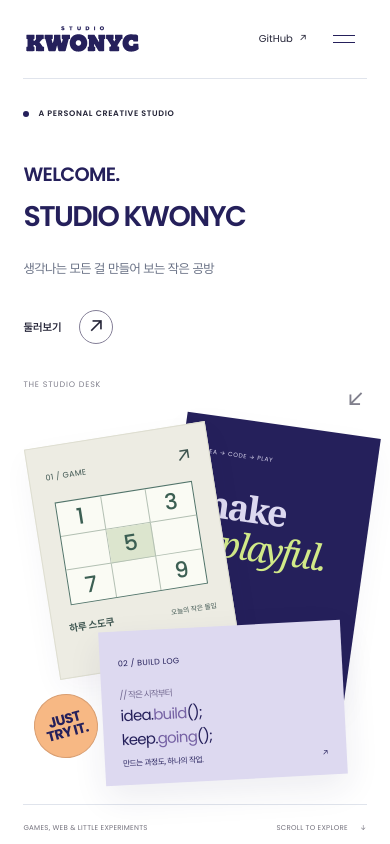
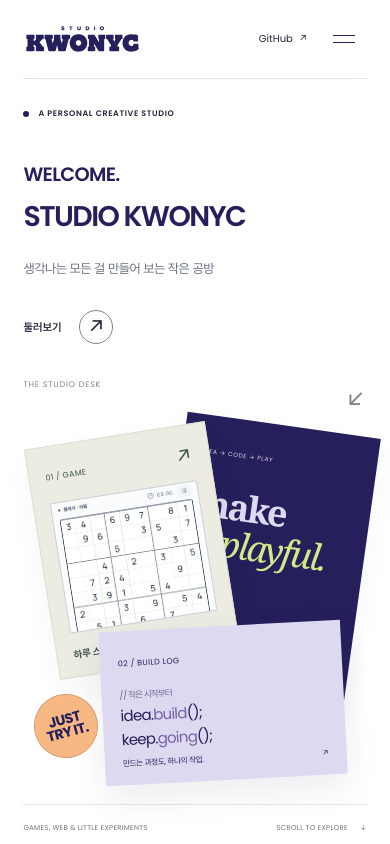
Before and after one commit to kjk0189-boop/Studio_KwonyC, a website: page site/index.html in a window 390 px wide. Shown: the top 844 px of the page. Drawn offline with Linux system fonts and the light colour scheme.

Commit message:
Use actual Haru Sudoku screenshot in hero card

```diff
--- a/site/design.css
+++ b/site/design.css
@@ -36,6 +36,15 @@ body, button, code, .mini-board span, .small-cross {
 .hero-footnote p, .hero-footnote > .mono { line-height: 1.65; }
 .small-cross { font-size: 36px; }
 .game-desk { background: #edece3; border-color: #deded1; }
+.desk-game-image {
+  width: 100%;
+  height: 174px;
+  margin: 12px 0 16px;
+  object-fit: cover;
+  object-position: center 18%;
+  border: 1px solid #c9d0db;
+  border-radius: 3px;
+}
 .mini-card-top, .mini-card-bottom { color: #3e5550; }
 .mini-board { border-color: #52746a; background: #fafbf4; }
 .mini-board span {
@@ -117,6 +126,7 @@ body, button, code, .mini-board span, .small-cross {
 }
 
 @media (max-width: 760px) {
+  .desk-game-image { height: 132px; margin: 10px 0 14px; }
   .hero h1 { font-size: clamp(28px, 7.3vw, 49px); }
   .hero-welcome { margin-bottom: 12px; }
   .hero-copy > p { font-size: 13px; }
--- a/site/index.html
+++ b/site/index.html
@@ -47,7 +47,7 @@
           <div class="art-caption"><span class="mono">THE STUDIO DESK</span><span aria-hidden="true">↙</span></div>
           <a class="desk-card game-desk" href="https://kjk0189-boop.github.io/haru-sudoku/" target="_blank" rel="noopener noreferrer" aria-label="하루 스도쿠 플레이 — 새 탭">
             <div class="mini-card-top"><span class="mono">01 / GAME</span><span aria-hidden="true">↗</span></div>
-            <div class="mini-board" aria-hidden="true"><span>1</span><span></span><span>3</span><span></span><span>5</span><span></span><span>7</span><span></span><span>9</span></div>
+            <img class="desk-game-image" src="./assets/haru-sudoku-current.png" alt="직접 만든 하루 스도쿠의 네이비·화이트 게임 화면" width="375" height="667">
             <div class="mini-card-bottom"><strong>하루 스도쿠</strong><span>오늘의 작은 몰입</span></div>
           </a>
           <div class="desk-card type-desk" aria-hidden="true"><span class="mono">IDEA → CODE → PLAY</span><strong>make<br>it <i>playful.</i></strong><span class="desk-wordmark">KWONYC<small>CREATIVE NOTES</small></span></div>
```
Also changed, not shown: wiki/homepage-design.md (+2 -0 lines), wiki/work-log.md (+5 -0 lines), site/assets/README.md.
